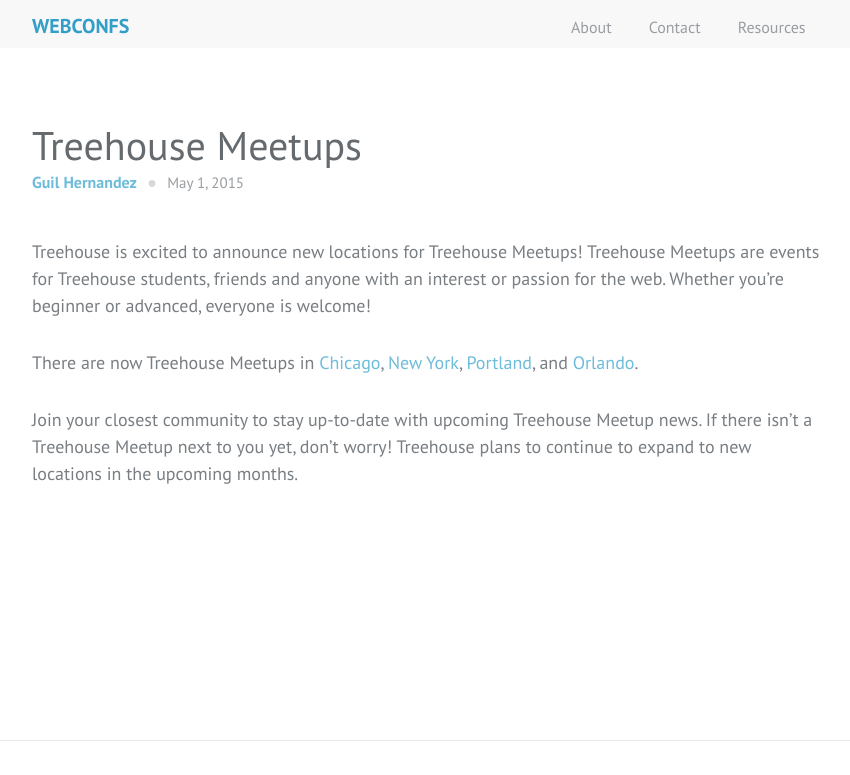
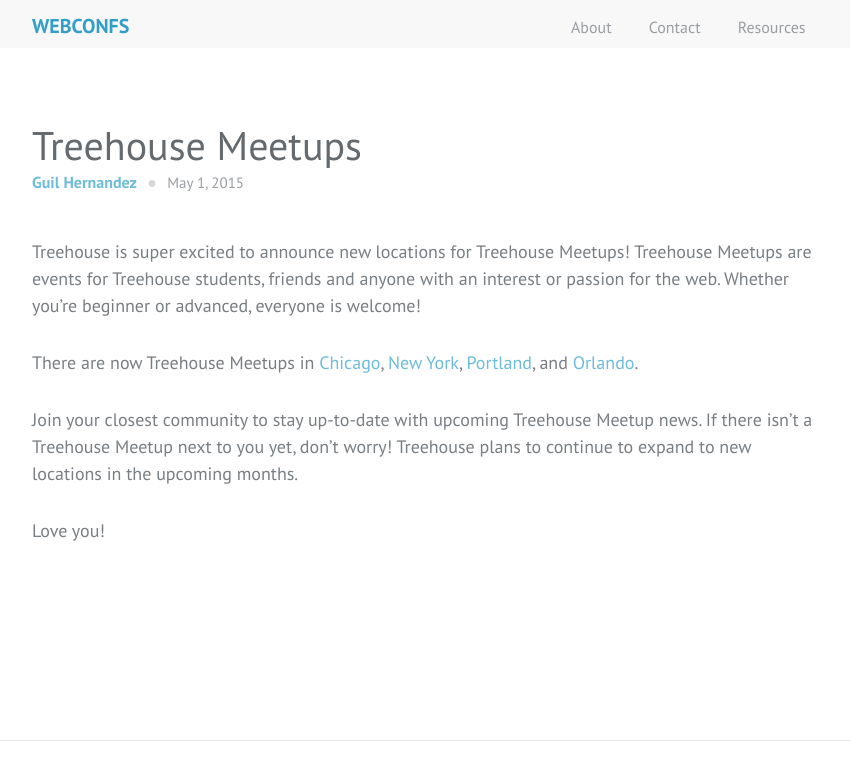
Before and after one commit to brandilee/webconfs, a Jekyll site: the page built from _posts/2015-05-01-treehouse-meetups.md, in a window 1280 px wide, cut to the strip 0-775 px from the top of the page. Shown: the whole strip, without its empty margins (213-1063 px from the left). Built offline with Jekyll 4.4.1, drawn with Linux system fonts in a browser that asks for light colours; comment, search, counter and statistics services are not loaded.

```diff
--- a/_posts/2015-05-01-treehouse-meetups.md
+++ b/_posts/2015-05-01-treehouse-meetups.md
@@ -3,8 +3,10 @@ title: "Treehouse Meetups"
 category: meetups
 ---
 
-Treehouse is excited to announce new locations for Treehouse Meetups! Treehouse Meetups are events for Treehouse students, friends and anyone with an interest or passion for the web. Whether you're beginner or advanced, everyone is welcome!
+Treehouse is super excited to announce new locations for Treehouse Meetups! Treehouse Meetups are events for Treehouse students, friends and anyone with an interest or passion for the web. Whether you're beginner or advanced, everyone is welcome!
 
 There are now Treehouse Meetups in [Chicago](http://www.meetup.com/Treehouse-Chicago-Meetup/), [New York](http://www.meetup.com/Treehouse-NYC/), [Portland](http://www.meetup.com/Treehouse-Portland/), and [Orlando](http://www.meetup.com/TeamTreehouse/).
 
 Join your closest community to stay up-to-date with upcoming Treehouse Meetup news. If there isn't a Treehouse Meetup next to you yet, don't worry! Treehouse plans to continue to expand to new locations in the upcoming months.
+
+Love you!
```
